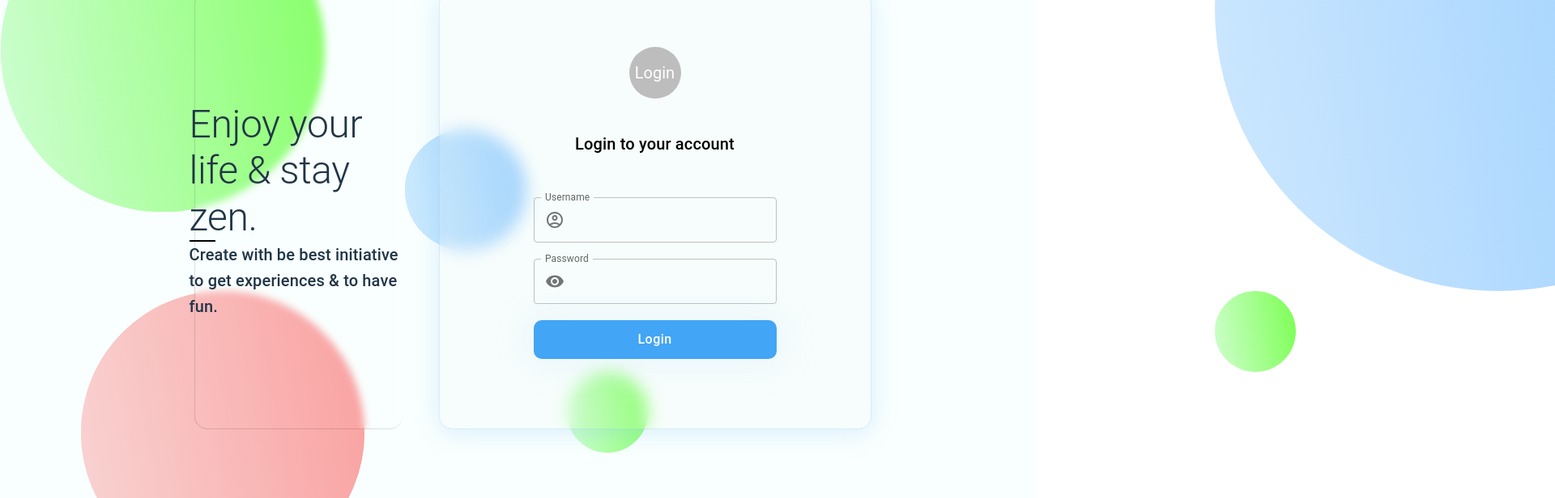
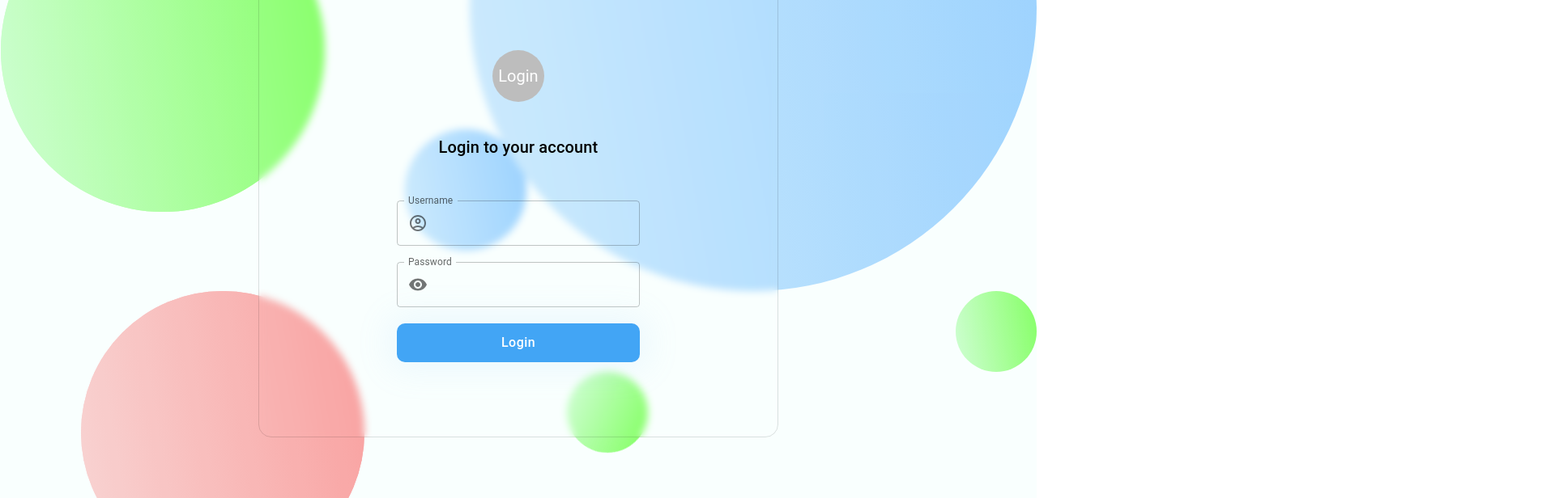
Before and after one commit to RulesBreakers/front-end, a React (Vite) app: page /login in a window 1280 px wide. Shown: the part 140-756 px from the top of the page at 81% size, 1920 px wide, since content can reach past the window. Built offline with nearby package versions, Linux system fonts and the light colour scheme.

Commit message:
chore: mini changes ui

```diff
--- a/src/App.tsx
+++ b/src/App.tsx
@@ -6,8 +6,9 @@ import { Login } from './pages/login';
 
 function App() {
   return (
+    <>
+      <RootComponentsBackground />
       <ThemeProvider theme={theme}>
-      <RootComponentsBackground />
         <BrowserRouter>
           <Routes>
             <Route path='/login' element={<Login />} />
@@ -15,6 +16,7 @@ function App() {
         </BrowserRouter>
         <RootComponents />
       </ThemeProvider>
+    </>
   );
 }
 
--- a/src/common/components/RootComponentsBackground.tsx
+++ b/src/common/components/RootComponentsBackground.tsx
@@ -8,6 +8,10 @@ export const RootComponentsBackground = () => {
         size={100}
         left={700}
         top={600}
+        sx={{
+          animation: 'rotation10 5s linear 0s infinite normal forwards',
+          transform: 'translateY(-90%)',
+        }}
       />
       <Circle
         color='linear-gradient(80deg, rgba(207,254,206,1) 0%, rgba(123,255,82,1) 100%)'
@@ -48,13 +52,13 @@ export const RootComponentsBackground = () => {
       <Circle
         color='linear-gradient(80deg, rgba(206,232,254,1) 0%, rgba(147,203,255,1) 100%)'
         size={700}
-        left={1500}
+        right={0}
         top={-200}
       />
       <Circle
         color='linear-gradient(80deg, rgba(207,254,206,1) 0%, rgba(123,255,82,1) 100%)'
         size={100}
-        left={1500}
+        right={0}
         top={500}
       />
     </>
--- a/src/index.css
+++ b/src/index.css
@@ -78,5 +78,15 @@ body {
   padding: 0;
   height: 100vh;
   width: 100vw;
-  overflow-x: hidden;
+  overflow: hidden;
 }
+
+@keyframes rotation10 {
+  0% {
+    transform: rotate(0);
+  }
+
+  100% {
+    transform: rotate(360deg);
+  }
+}
--- a/src/pages/login/Login.tsx
+++ b/src/pages/login/Login.tsx
@@ -1,13 +1,21 @@
 import { Box, Typography, useMediaQuery } from '@mui/material';
-import { LoginForm, container, left_card, loginAfter, loginBefore } from '.';
+import {
+  LoginForm,
+  container,
+  left_card,
+  loginAfter,
+  loginBefore,
+  login_card,
+} from '.';
 import { useTransition } from '../../common/hooks';
 
 export const Login = () => {
   const { underline, text, text2 } = useTransition(loginBefore, loginAfter, []);
-  const matches = useMediaQuery('(min-width:1000px)');
+  const matches = useMediaQuery('(min-width:1400px)');
 
   return (
     <Box sx={container}>
+      <Box sx={login_card}>
         {!!matches && (
           <Box sx={left_card}>
             <Box>
@@ -28,7 +36,6 @@ export const Login = () => {
             </Box>
           </Box>
         )}
-      <Box>
         <LoginForm />
       </Box>
     </Box>
--- a/src/pages/login/LoginForm.tsx
+++ b/src/pages/login/LoginForm.tsx
@@ -1,4 +1,4 @@
-import { Avatar, Button, Card, CardContent, Typography } from '@mui/material';
+import { Avatar, Button, Box, Typography } from '@mui/material';
 import { RBPasswordField, RBTextField } from '../../common/components/fields';
 import { FormProvider, useForm } from 'react-hook-form';
 import { AccountCircleOutlined } from '@mui/icons-material';
@@ -11,8 +11,7 @@ export const LoginForm = () => {
   });
 
   return (
-    <Card>
-      <CardContent sx={login_form}>
+    <Box sx={login_form}>
       <Avatar sx={{ width: '4rem', height: '4rem', mb: 5 }}>Login</Avatar>
       <Typography color='black' variant='h6' mb={5}>
         Login to your account
@@ -28,7 +27,6 @@ export const LoginForm = () => {
           <Button type='submit'>Login</Button>
         </form>
       </FormProvider>
-      </CardContent>
-    </Card>
+    </Box>
   );
 };
--- a/src/pages/login/style.ts
+++ b/src/pages/login/style.ts
@@ -15,12 +15,16 @@ export const container: Sx = {
 };
 
 export const login_card: Sx = {
-  width: '60vw',
-  height: '90vh',
+  width: '50vw',
+  height: '70vh',
   color: '#2E2E2E',
   display: 'flex',
   flexDirection: 'row',
   alignItems: 'center',
+  justifyContent: 'space-around',
+  borderRadius: '16px',
+  backdropFilter: 'blur(5px)',
+  border: `1px solid #00000020`,
 };
 
 export const left_card: Sx = {
@@ -29,11 +33,6 @@ export const left_card: Sx = {
   display: 'flex',
   justifyContent: 'center',
   alignItems: 'center',
-  borderRadius: '16px',
-  backdropFilter: 'blur(5px)',
-  borderLeft: `1px solid #00000020`,
-  borderTop: `1px solid #00000020`,
-  borderBottom: `1px solid #00000020`,
   margin: 5,
 };
 
```
Lines whose indentation alone changed are shown as unchanged.
